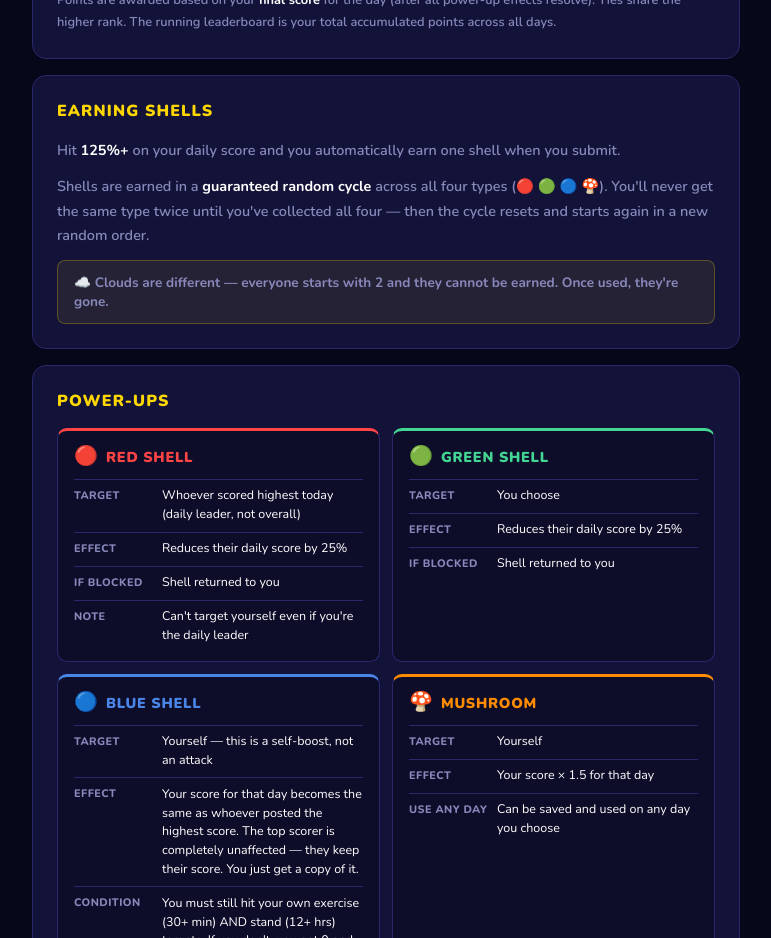
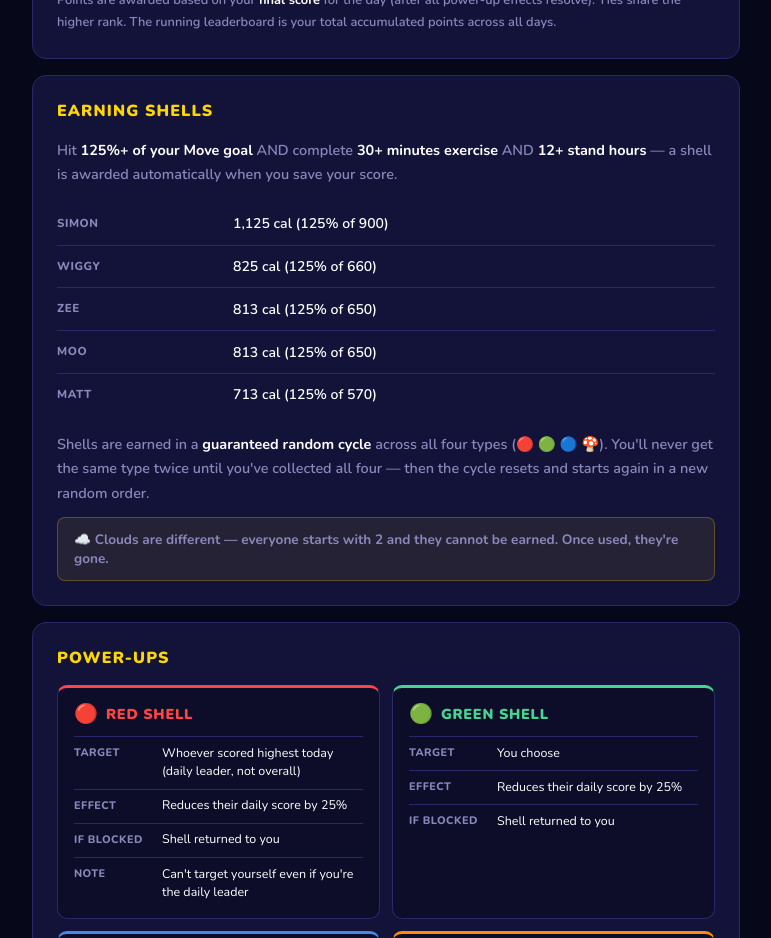
Before and after one commit to simonjamesgreen/rings-club, a React (Vite) app: page /rules in a window 1280 px wide. Shown: the part 1040-1978 px from the top of the page, without its empty margins (254-1025 px from the left). Built offline with nearby package versions, Linux system fonts and the light colour scheme.

Commit message:
feat: shell earning rules — 125% threshold, calorie targets per player, exercise/stand requirements

```diff
--- a/src/pages/Rules.jsx
+++ b/src/pages/Rules.jsx
@@ -77,8 +77,19 @@ export default function Rules() {
       {/* SHELL EARNING */}
       <section className="rules-section">
         <h2 className="rules-section-title">Earning Shells</h2>
-        <p className="rules-text">Hit <strong>125%+</strong> on your daily score and you automatically earn one shell when you submit.</p>
-        <p className="rules-text" style={{ marginTop: '0.75rem' }}>
+        <p className="rules-text">
+          Hit <strong>125%+ of your Move goal</strong> AND complete <strong>30+ minutes exercise</strong> AND <strong>12+ stand hours</strong> — a shell is awarded automatically when you save your score.
+        </p>
+
+        <div className="rules-table" style={{ marginTop: '1rem' }}>
+          <div className="rules-row"><span className="rules-row-label">Simon</span><span className="rules-row-value">1,125 cal (125% of 900)</span></div>
+          <div className="rules-row"><span className="rules-row-label">Wiggy</span><span className="rules-row-value">825 cal (125% of 660)</span></div>
+          <div className="rules-row"><span className="rules-row-label">Zee</span><span className="rules-row-value">813 cal (125% of 650)</span></div>
+          <div className="rules-row"><span className="rules-row-label">Moo</span><span className="rules-row-value">813 cal (125% of 650)</span></div>
+          <div className="rules-row"><span className="rules-row-label">Matt</span><span className="rules-row-value">713 cal (125% of 570)</span></div>
+        </div>
+
+        <p className="rules-text" style={{ marginTop: '1rem' }}>
           Shells are earned in a <strong>guaranteed random cycle</strong> across all four types
           (🔴 🟢 🔵 🍄). You'll never get the same type twice until you've collected all four —
           then the cycle resets and starts again in a new random order.
```
